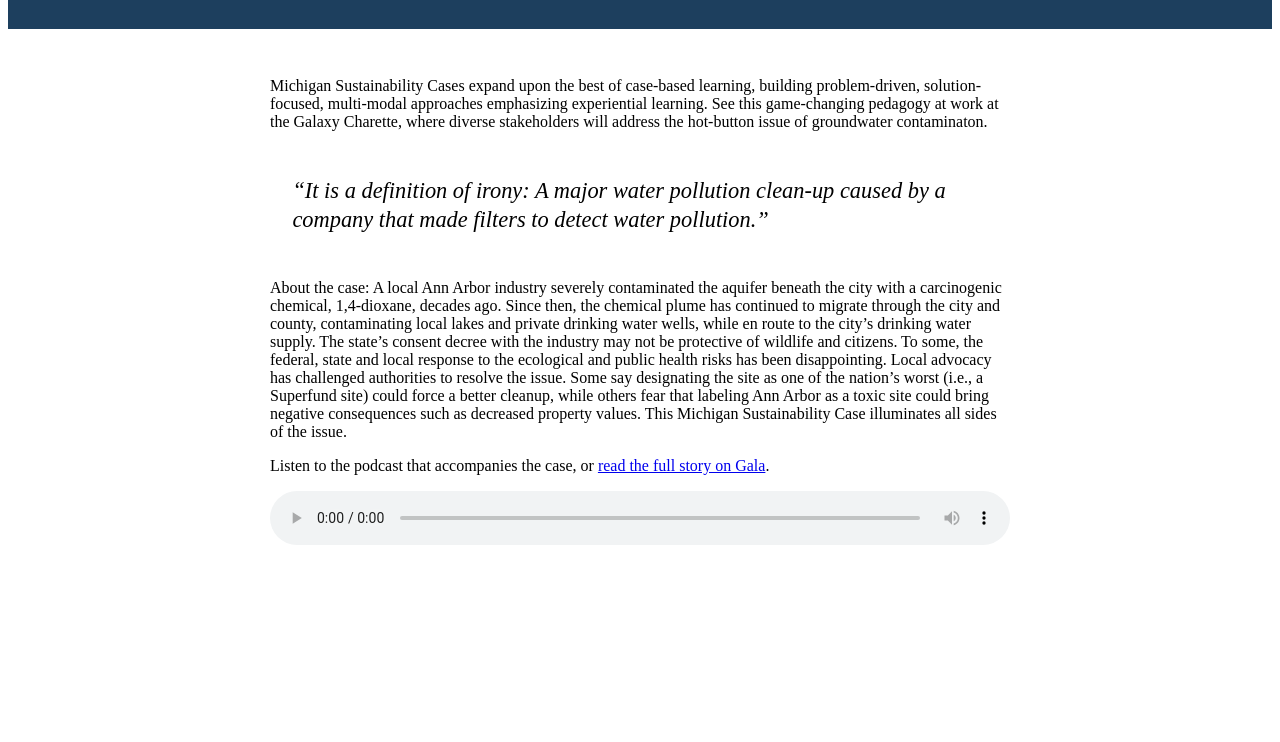
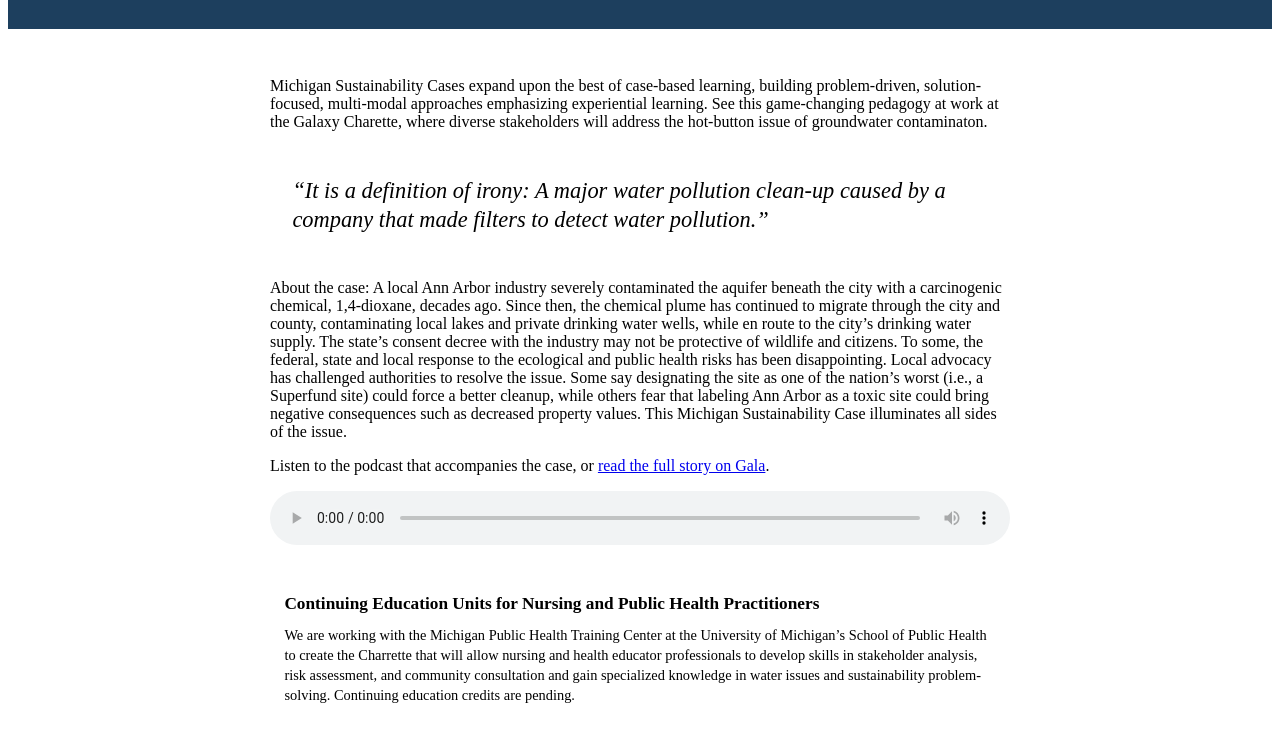
Before and after one commit to galahq/galaxy-website, a Gatsby site: page /charrette in a window 1280 px wide. Shown: the part 364-1106 px from the top of the page. Before the commit the page ends 960 px from the top, so only its background shows below. Built offline with nearby package versions, Linux system fonts and the light colour scheme; Gatsby itself is replaced by a stand-in of ours.

Commit message:
feat: add callout for continuing education credits

```diff
--- a/src/pages/charrette.js
+++ b/src/pages/charrette.js
@@ -78,6 +78,18 @@
           controls={true}
         />
       </p>
+      <Callout>
+        <h2>
+          Continuing Education Units for Nursing and Public Health Practitioners
+        </h2>
+        We are working with the Michigan Public Health Training Center at the
+        University of Michigan’s School of Public Health to create the Charrette
+        that will allow nursing and health educator professionals to develop
+        skills in stakeholder analysis, risk assessment, and community
+        consultation and gain specialized knowledge in water issues and
+        sustainability problem-solving. Continuing education credits are
+        pending.
+      </Callout>
     </RunningTextContainer>
   </main>
 )
@@ -131,3 +143,18 @@
   margin-top: 1em;
   width: 100%;
 `
+
+const Callout = styled.aside`
+  background-color: rgba(255, 255, 255, 0.1);
+  border-radius: 2px;
+  font-size: 90%;
+  line-height: 1.4;
+  margin-top: 2em;
+  padding: 0.75em 1em;
+
+  h2 {
+    font-family: tenso;
+    font-size: 120%;
+    margin: 0.2em 0 0.5em;
+  }
+`
```
